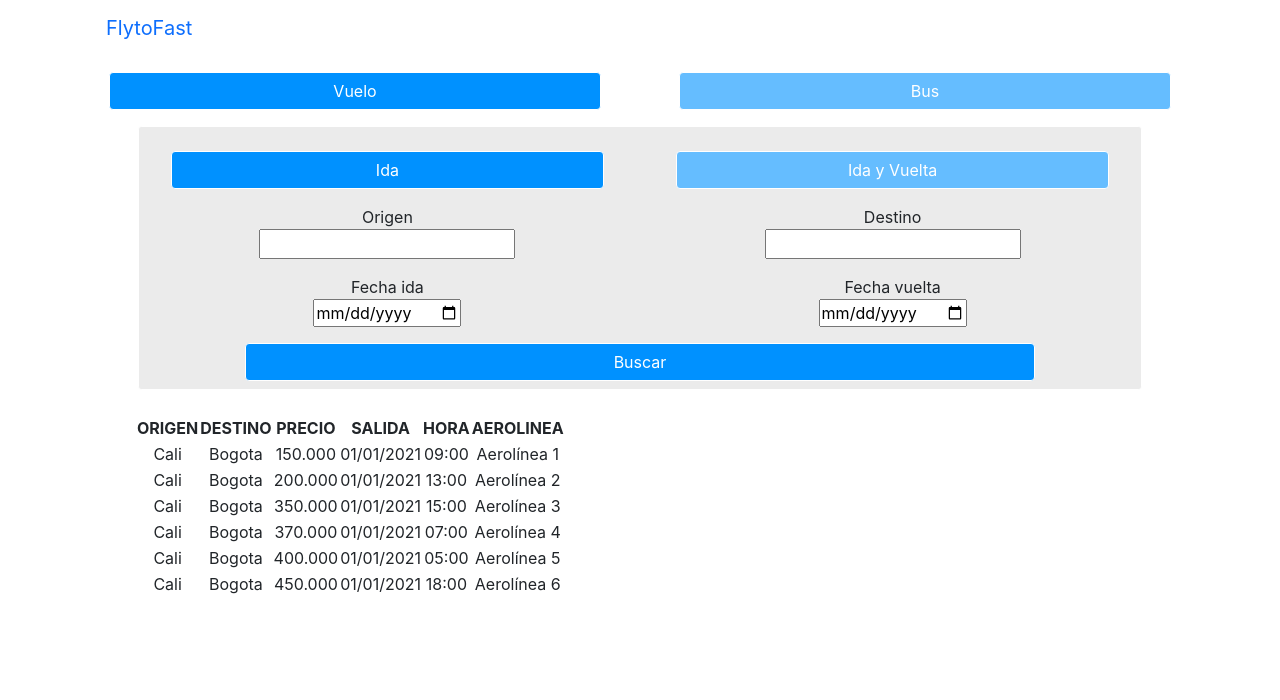
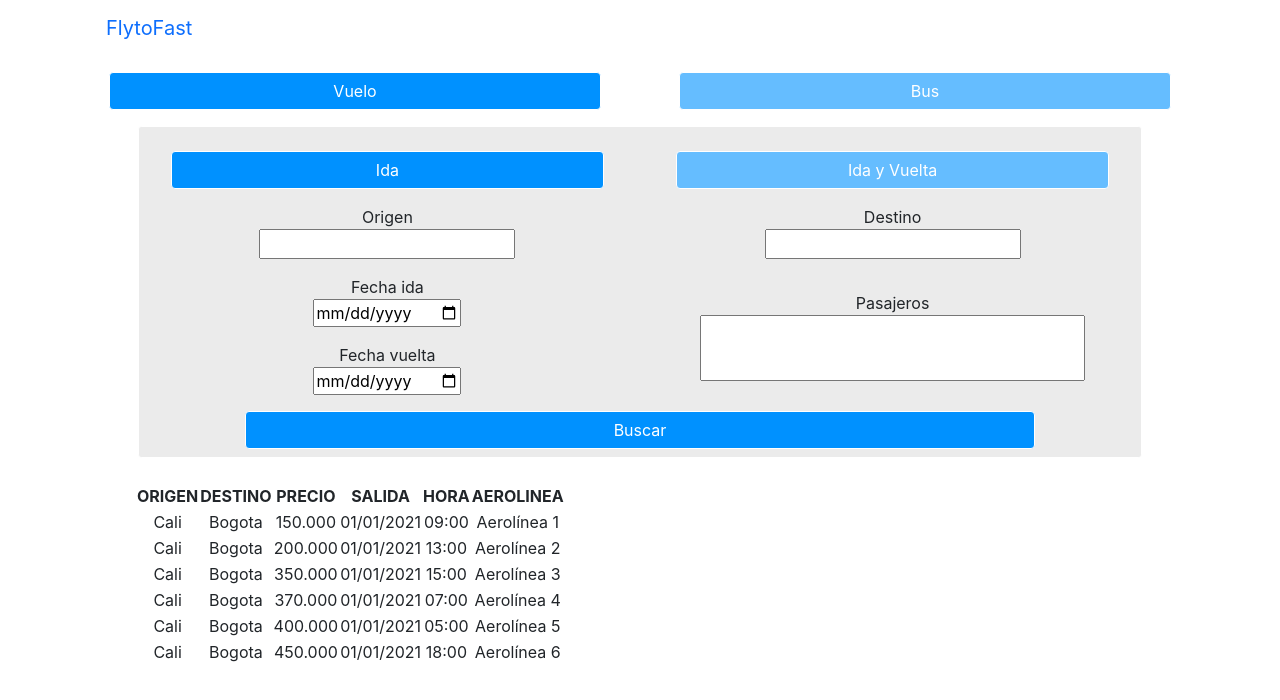
Before and after one commit to TheTenAreOne/proyecto_interfaces, a React (Create React App) app: page / in a window 1280 px wide. Shown: the top 700 px of the page. Built offline with nearby package versions, Linux system fonts and the light colour scheme.

Commit message:
add number of passengers input

```diff
--- /dev/null
+++ b/src/components/PassengersSelectBox.jsx
@@ -0,0 +1,16 @@
+
+import '../pages/Home.css';
+
+function PassengersSelectBox(props){
+
+  return(
+    <div className='passengersSelectBox'>
+        <form action=''>
+          <label htmlFor='start'>{props.labelText}</label><br/>
+          <input className='passengerInputBox' type='number' min='0' max='7' id='start' name='start'></input>
+        </form>
+    </div>
+  );
+}
+
+export default PassengersSelectBox;
--- a/src/components/TicketOptionsBox.jsx
+++ b/src/components/TicketOptionsBox.jsx
@@ -4,7 +4,10 @@ import OneOptionButton from './OneOptionButton';
 import SearchButton from './SearchButton';
 import CitySelectBox from './CitySelectBox';
 import DateSelectBox from './DateSelectBox';
+import PassengersSelectBox from './PassengersSelectBox'
 import React, { useState } from 'react';
+<link rel="stylesheet" href="https://pro.fontawesome.com/releases/v5.10.0/css/all.css" integrity="sha384-AYmEC3Yw5cVb3ZcuHtOA93w35dYTsvhLPVnYs9eStHfGJvOvKxVfELGroGkvsg+p" crossorigin="anonymous"/>
+
 
 function TicketOptionsBox(props){
 
@@ -43,11 +46,12 @@ function TicketOptionsBox(props){
           </div>
         </div>
         <div className='row'>
-          <div className='col'>
+          <div className='col-6'>
             <DateSelectBox labelText='Fecha ida'/>
+            <DateSelectBox labelText='Fecha vuelta'/>
           </div>
-          <div className='col'>
-            <DateSelectBox labelText='Fecha vuelta'/>
+          <div className='col-6'>
+            <PassengersSelectBox labelText='Pasajeros' />
           </div>
         </div>
         <div className='row'>
--- a/src/pages/Home.css
+++ b/src/pages/Home.css
@@ -48,6 +48,15 @@ body{
   background-color: white;
 }
 
+.passengersSelectBox{
+  margin-top: 2rem;
+}
+
+.passengerInputBox{
+  font-size: 2.5rem;
+  width: 80%;
+}
+
 .seeBack{
-  background-color: red
+  background-color: red;
 }
```
Also changed, not shown: src/components/TicketInfoBox.jsx (line endings or trailing spaces).
